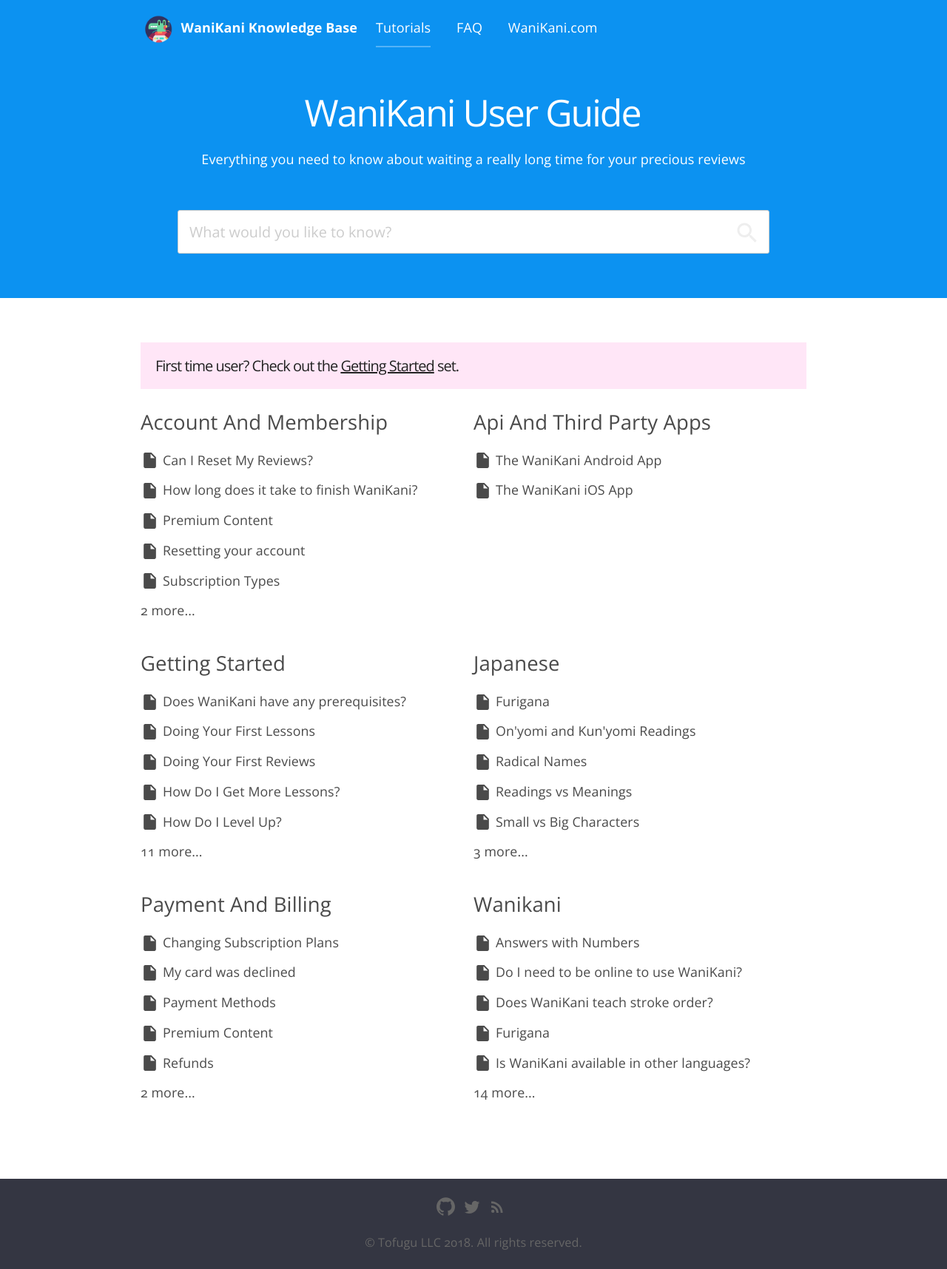
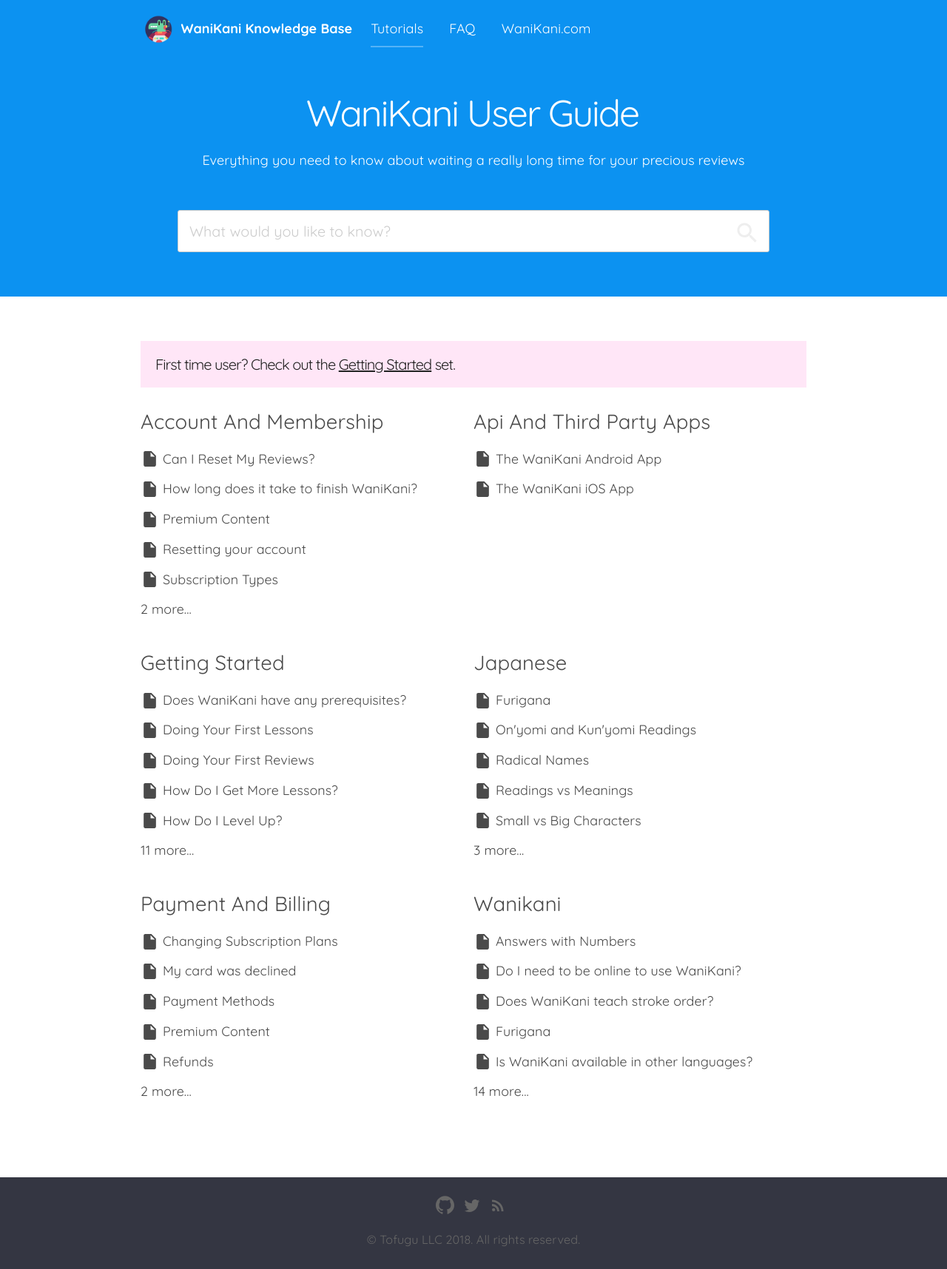
Before and after one commit to CloudCannon/base-jekyll-template, a Jekyll site: the page built from index.html, in a window 1280 px wide. Shown: the whole page at 74% size. Built offline with Jekyll 4.4.1, drawn with Linux system fonts in a browser that asks for light colours; nearby versions of some CDN libraries.

Commit message:
Change typography

```diff
--- a/_layouts/default.html
+++ b/_layouts/default.html
@@ -9,7 +9,7 @@
 		<link rel="apple-touch-icon" href="{{ site.baseurl }}/apple-touch-icon.png">
 		<link rel="icon" type="image/png" href="{{ site.baseurl }}/touch-icon.png" sizes="192x192">
 		<link rel="icon" type="image/png" href="{{ site.baseurl }}/images/favicon.png">
-		<link rel="stylesheet" href="//fonts.googleapis.com/css?family=Merriweather:400italic,400,300italic,300,700,700italic|Open+Sans:400italic,600italic,700italic,700,600,400|Inconsolata:400,700">
+		<link rel="stylesheet" href="//fonts.googleapis.com/css?family=Montserrat:400,400i,700,700i|Quicksand:400,700|Inconsolata:400,700">
 
 		{% if jekyll.environment == 'production' and site.google_analytics_key != '' %}
 			<script>
--- a/_sass/typography.scss
+++ b/_sass/typography.scss
@@ -9,7 +9,7 @@
 body {
 	height: 100%;
 	max-height: 100%;
-	font-family: "Merriweather", serif;
+	font-family: "Montserrat", serif;
 	letter-spacing: 0.01rem;
 	font-size: 1.8em;
 	line-height: 1.75em;
@@ -25,7 +25,7 @@
 	-webkit-font-feature-settings: 'dlig' 1, 'liga' 1, 'lnum' 1, 'kern' 1;
 	-moz-font-feature-settings: 'dlig' 1, 'liga' 1, 'lnum' 1, 'kern' 1;
 	-o-font-feature-settings: 'dlig' 1, 'liga' 1, 'lnum' 1, 'kern' 1;
-	font-family: "Open Sans", sans-serif;
+	font-family: "Quicksand", sans-serif;
 	text-rendering: geometricPrecision;
 }
 
```
